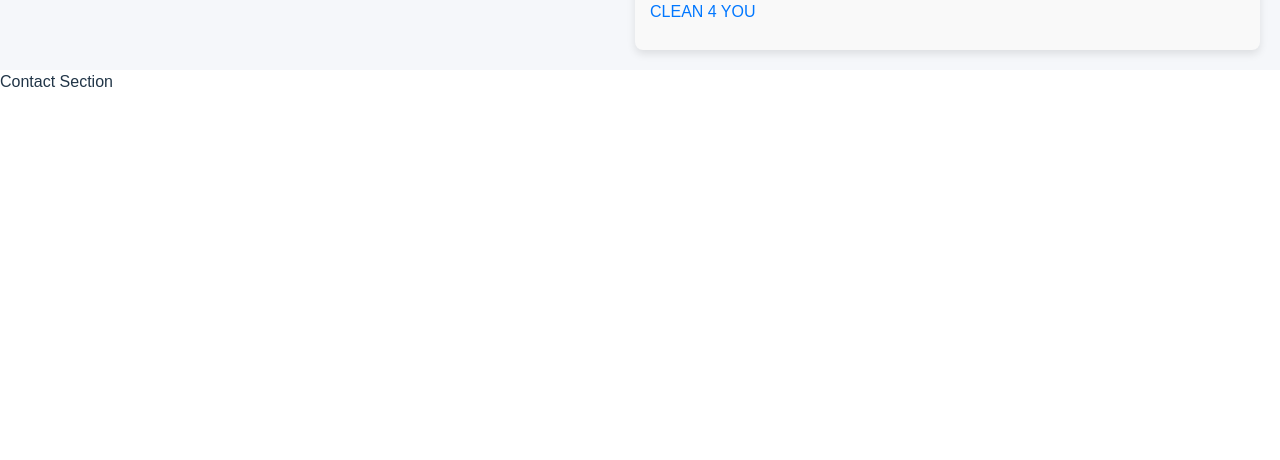
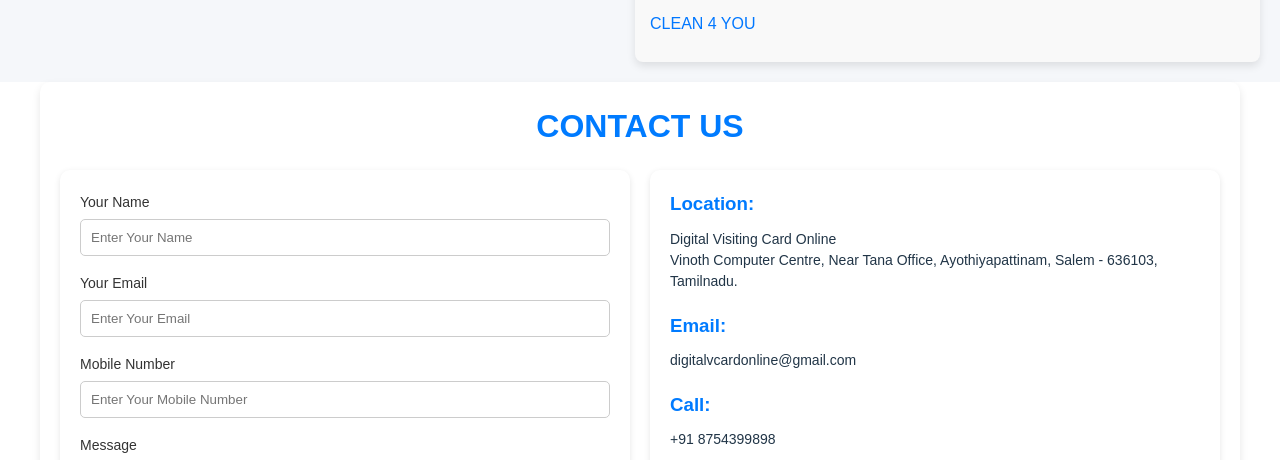
Before and after one commit to Diksha0104/Digital-visiting-card, a React (Vite) app: page / in a window 1280 px wide. Shown: the part 4253-4713 px from the top of the page. Before the commit the page ends 4347 px from the top, so only its background shows below. Built offline with nearby package versions, Linux system fonts and the light colour scheme.

Commit message:
add contact component

```diff
--- a/src/App.jsx
+++ b/src/App.jsx
@@ -6,6 +6,7 @@ import Service from './component/Service/Service.jsx';
 import Feature from './component/Feature/Feature.jsx';
 import Pricing from './component/Pricing/Pricing.jsx';
 import Demo_video from './component/Demo_video/demo.jsx';
+import Contact from './component/Contact/Contact.jsx';
 function App() {
 
 
@@ -18,7 +19,7 @@ function App() {
       <div id='feature' className='feature'><Feature /></div>
       <div id='pricing' className='pricing'><Pricing /></div>
       <div id='demo' className='demo'><Demo_video /></div>
-      <div id='contact' className='contact'>Contact Section</div> {/* Add the contact section if needed */}
+      <div id='contact' className='contact'><Contact/></div> {/* Add the contact section if needed */}
     </>
   );
 }
--- a/src/component/Contact/Contact.jsx
+++ b/src/component/Contact/Contact.jsx
@@ -0,0 +1,73 @@
+import React from "react";
+import "./contact.css"; // You can style it accordingly
+
+const ContactUs = () => {
+  return (
+    <div className="contact-us-container">
+      <h2 className="contact-us-title">CONTACT US</h2>
+      <div className="contact-us-content">
+        {/* Left Side - Contact Form */}
+        <div className="contact-form">
+          <form>
+            <div className="form-group">
+              <label htmlFor="name">Your Name</label>
+              <input type="text" id="name" placeholder="Enter Your Name" />
+            </div>
+
+            <div className="form-group">
+              <label htmlFor="email">Your Email</label>
+              <input type="email" id="email" placeholder="Enter Your Email" />
+            </div>
+
+            <div className="form-group">
+              <label htmlFor="mobile">Mobile Number</label>
+              <input type="tel" id="mobile" placeholder="Enter Your Mobile Number" />
+            </div>
+
+            <div className="form-group">
+              <label htmlFor="message">Message</label>
+              <textarea id="message" placeholder="Enter Your Message"></textarea>
+            </div>
+
+            <button type="submit" className="send-message-btn">Send Message</button>
+          </form>
+        </div>
+
+        {/* Right Side - Contact Info */}
+        <div className="contact-info">
+          <div className="info-item">
+            <h3>Location:</h3>
+            <p>Digital Visiting Card Online<br />Vinoth Computer Centre, Near Tana Office, Ayothiyapattinam, Salem - 636103, Tamilnadu.</p>
+          </div>
+
+          <div className="info-item">
+            <h3>Email:</h3>
+            <p>digitalvcardonline@gmail.com</p>
+          </div>
+
+          <div className="info-item">
+            <h3>Call:</h3>
+            <p>+91 8754399898</p>
+          </div>
+
+          {/* Social Icons */}
+          <div className="social-icons">
+            <a href="#facebook">FB</a>
+            <a href="#twitter">TW</a>
+            <a href="#linkedin">LI</a>
+            <a href="#youtube">YT</a>
+            <a href="#instagram">IG</a>
+          </div>
+
+          <div className="policies">
+            <a href="#terms">Terms & Condition</a>
+            <a href="#privacy">Privacy Policy</a>
+            <a href="#refund">Refund Policy</a>
+          </div>
+        </div>
+      </div>
+    </div>
+  );
+};
+
+export default ContactUs;
--- a/src/component/Contact/contact.css
+++ b/src/component/Contact/contact.css
@@ -0,0 +1,91 @@
+.contact-us-container {
+    padding: 20px;
+    max-width: 1200px;
+    margin: auto;
+    background-color: #fff;
+    border-radius: 10px;
+    box-shadow: 0 4px 8px rgba(0, 0, 0, 0.1);
+  }
+
+  .contact-us-title {
+    text-align: center;
+    font-size: 2rem;
+    color: #007bff;
+    margin-bottom: 20px;
+  }
+
+  .contact-us-content {
+    display: flex;
+    justify-content: space-between;
+    gap: 20px;
+  }
+
+  .contact-form, .contact-info {
+    flex: 1;
+    padding: 20px;
+    border-radius: 10px;
+    box-shadow: 0 2px 6px rgba(0, 0, 0, 0.1);
+  }
+
+  .form-group {
+    margin-bottom: 15px;
+  }
+
+  .form-group label {
+    font-size: 14px;
+    color: #333;
+  }
+
+  .form-group input,
+  .form-group textarea {
+    width: 100%;
+    padding: 10px;
+    margin-top: 5px;
+    border: 1px solid #ccc;
+    border-radius: 5px;
+  }
+
+  textarea {
+    resize: none;
+    height: 80px;
+  }
+
+  .send-message-btn {
+    width: 100%;
+    padding: 12px;
+    background-color: #ccc;
+    border: none;
+    border-radius: 5px;
+    font-size: 16px;
+    cursor: pointer;
+    transition: background-color 0.3s ease;
+  }
+
+  .send-message-btn:hover {
+    background-color: #007bff;
+    color: #fff;
+  }
+
+  .contact-info .info-item h3 {
+    margin-bottom: 10px;
+    color: #007bff;
+  }
+
+  .contact-info p {
+    margin-bottom: 20px;
+    font-size: 14px;
+  }
+
+  .social-icons a {
+    margin-right: 10px;
+    font-size: 20px;
+    color: #007bff;
+    text-decoration: none;
+  }
+
+  .policies a {
+    display: block;
+    margin-bottom: 10px;
+    color: #007bff;
+    text-decoration: none;
+  }
--- a/src/component/Pricing/Pricing.jsx
+++ b/src/component/Pricing/Pricing.jsx
@@ -5,6 +5,7 @@ const Pricing = () => {
   return (
     <div className="pricing-container">
       <h2 className="pricing-title">PRICING</h2>
+      <div className="pricing-divider"></div>
       <div className="pricing-cards">
         <div className="pricing-card">
           <h3>One Business Card endless possibilities</h3>
--- a/src/component/Pricing/pricing.css
+++ b/src/component/Pricing/pricing.css
@@ -9,6 +9,12 @@
     font-size: 24px;
     font-weight: bold;
     margin-bottom: 20px;
+  }
+  .pricing-divider {
+    width: 60px;
+    height: 2px;
+    background-color: #007bff;
+    margin: 10px auto;
   }
 
   .pricing-cards {
```
